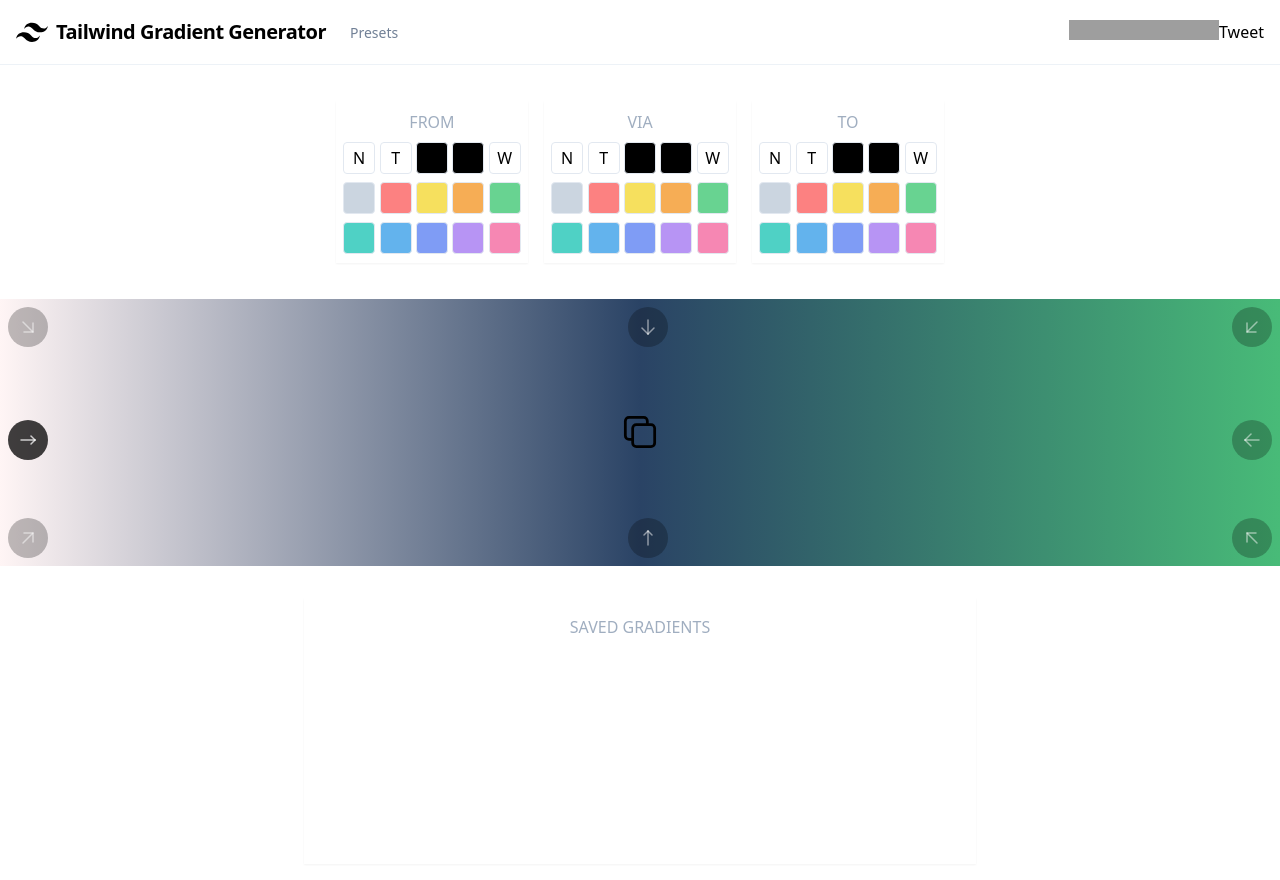
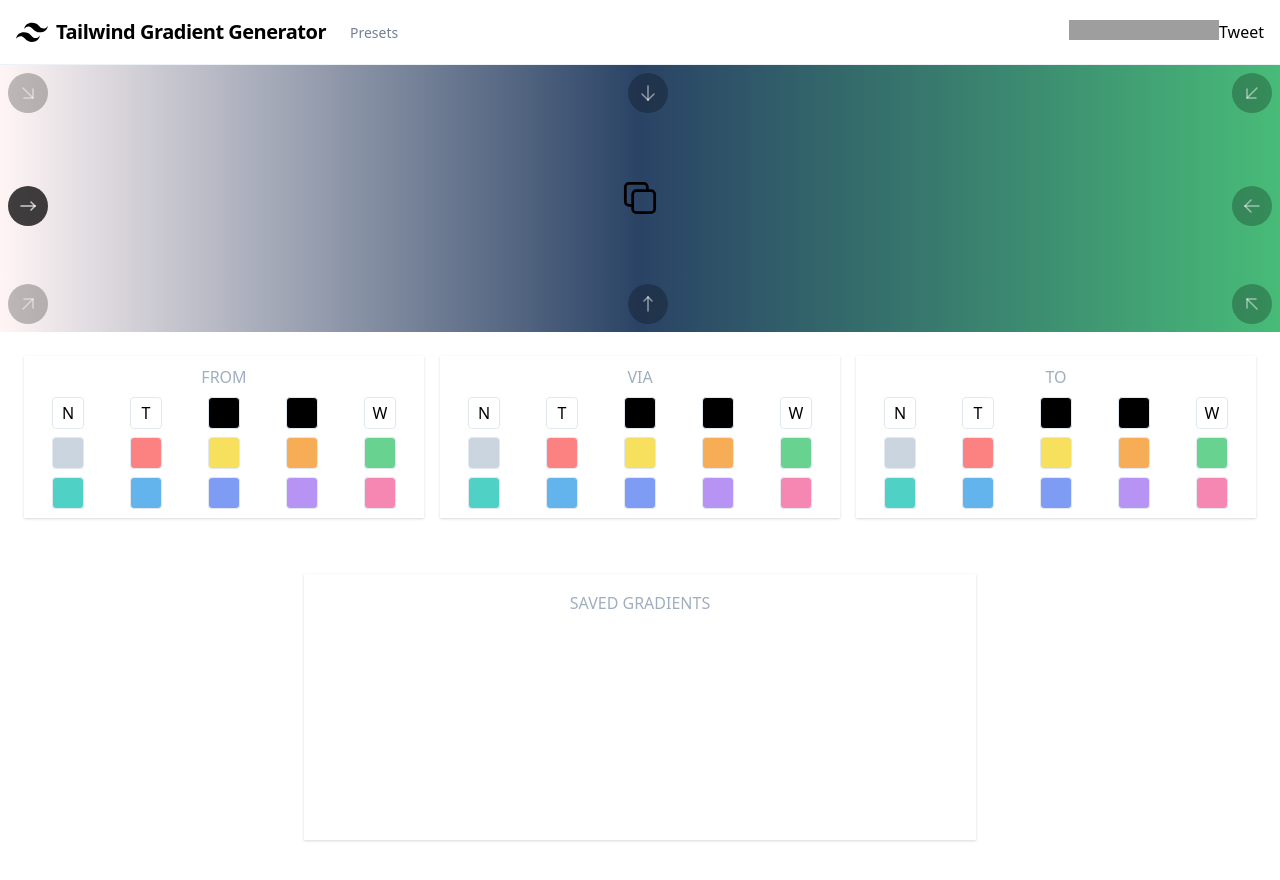
Before and after one commit to roberthgnz/tailwind-gradient-generator, a Vue app: page / in a window 1280 px wide. Shown: the top 880 px of the page. Built offline with nearby package versions, Linux system fonts and the light colour scheme; grey boxes are pictures that could not be loaded.

Commit message:
feat: redesign

```diff
--- a/package.json
+++ b/package.json
@@ -46,13 +46,13 @@
     "not dead"
   ],
   "bugs": {
-    "url": "https://github.com/reliut-g/tailwind-gradient-generator/issues"
+    "url": "https://github.com/eliutgon/tailwind-gradient-generator/issues"
   },
-  "homepage": "https://github.com/reliut-g/tailwind-gradient-generator#readme",
+  "homepage": "https://github.com/eliutgon/tailwind-gradient-generator#readme",
   "keywords": [],
   "license": "MIT",
   "repository": {
     "type": "git",
-    "url": "git+https://github.com/reliut-g/tailwind-gradient-generator.git"
+    "url": "git+https://github.com/eliutgon/tailwind-gradient-generator.git"
   }
 }
--- a/src/components/GradientSelector.vue
+++ b/src/components/GradientSelector.vue
@@ -1,6 +1,6 @@
 <template>
   <div
-    class="shadow-sm border border-white p-2 m-2 uppercase text-center"
+    class="shadow border border-white p-2 m-2 uppercase text-center"
     style="height: fit-content"
   >
     <h2 class="text-gray-500 font-normal mb-2">
--- a/src/components/HistoryBox.vue
+++ b/src/components/HistoryBox.vue
@@ -1,5 +1,5 @@
 <template>
-  <div class="shadow-sm my-8 border border-white max-w-2xl mx-auto py-4 px-2">
+  <div class="shadow my-8 border border-white max-w-2xl mx-auto py-4 px-2">
     <h2 class="text-gray-500 font-normal mb-4 text-center">SAVED GRADIENTS</h2>
     <ul class="h-48 overflow-y-auto text-center">
       <li
--- a/src/views/Home.vue
+++ b/src/views/Home.vue
@@ -1,19 +1,37 @@
 <template>
   <div class="home">
-    <div
-      class="
-        w-4/5
-        sm:w-3/4
-        md:w-1/2
-        p-2
-        grid grid-cols-1
-        sm:grid-cols-2
-        md:grid-cols-3
-        justify-center
-        m-auto
-        my-5
-      "
-    >
+    <template v-if="gradient">
+      <div class="relative" style="height: 33.33vh" :class="classes">
+        <div
+          title="Copy code"
+          class="code-preview cursor-pointer"
+          @click="copyClasses"
+        >
+          <svg
+            v-if="!copied"
+            xmlns="http://www.w3.org/2000/svg"
+            width="44"
+            height="44"
+            viewBox="0 0 24 24"
+            stroke-width="1.5"
+            stroke="currentColor"
+            fill="none"
+            stroke-linecap="round"
+            stroke-linejoin="round"
+          >
+            <path stroke="none" d="M0 0h24v24H0z" fill="none" />
+            <rect x="8" y="8" width="12" height="12" rx="2" />
+            <path
+              d="M16 8v-2a2 2 0 0 0 -2 -2h-8a2 2 0 0 0 -2 2v8a2 2 0 0 0 2 2h2"
+            />
+          </svg>
+          <span v-else>🎉 copied</span>
+        </div>
+        <direction :direction="direction" @click="handleDirection"></direction>
+      </div>
+    </template>
+
+    <div class="grid grid-cols-3 p-4">
       <gradient-selector
         :title="'FROM'"
         :colors="colors"
@@ -44,34 +62,6 @@
         @shade-selected="handleColorShade"
       ></gradient-selector>
     </div>
-
-    <template v-if="gradient">
-      <div class="relative" style="height: 33.33vh" :class="classes">
-        <div title="Copy code" class="code-preview cursor-pointer" @click="copyClasses">
-          <svg
-            v-if="!copied"
-            xmlns="http://www.w3.org/2000/svg"
-            width="44"
-            height="44"
-            viewBox="0 0 24 24"
-            stroke-width="1.5"
-            stroke="currentColor"
-            fill="none"
-            stroke-linecap="round"
-            stroke-linejoin="round"
-          >
-            <path stroke="none" d="M0 0h24v24H0z" fill="none" />
-            <rect x="8" y="8" width="12" height="12" rx="2" />
-            <path
-              d="M16 8v-2a2 2 0 0 0 -2 -2h-8a2 2 0 0 0 -2 2v8a2 2 0 0 0 2 2h2"
-            />
-          </svg>
-          <span v-else>🎉 copied</span>
-        </div>
-        <direction :direction="direction" @click="handleDirection"></direction>
-      </div>
-    </template>
-
     <HistoryBox :history="history" />
   </div>
 </template>
```
